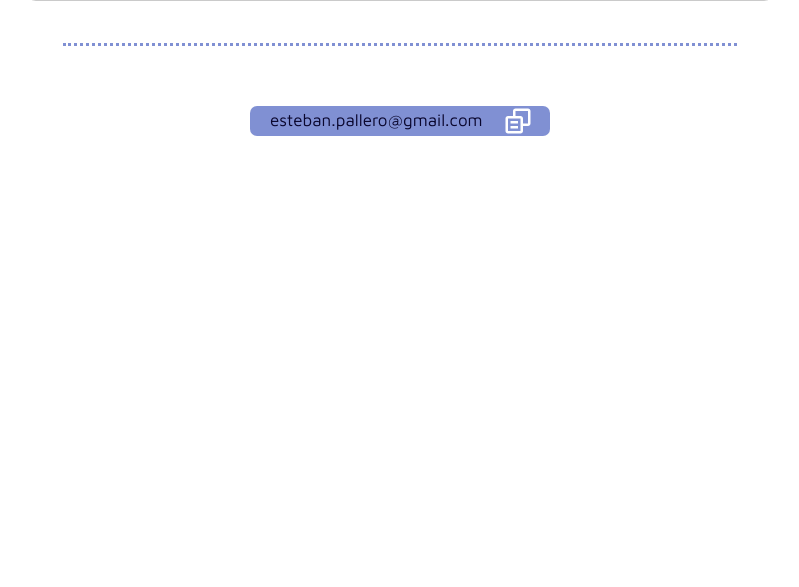
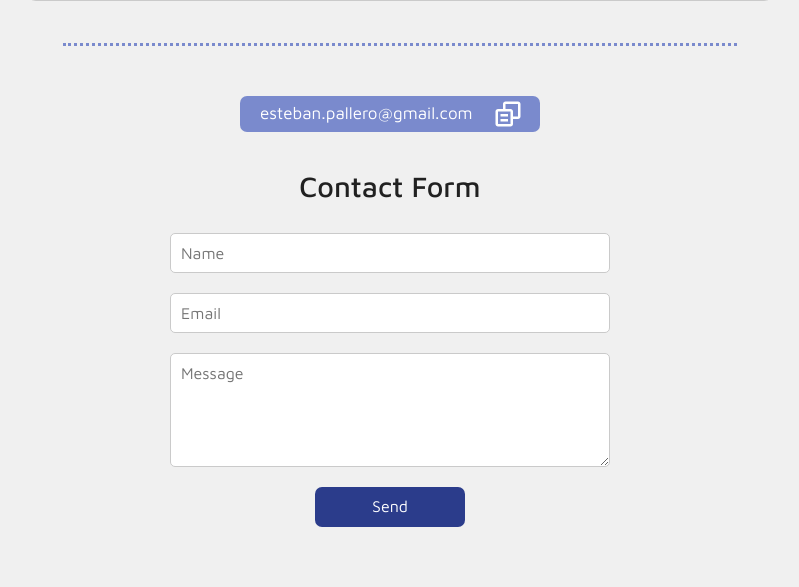
Before and after one commit to JoelPallero/Portfolio, a PHP site: page / in a window 1280 px wide. Shown: the part 3794-4381 px from the top of the page, without its empty margins (250-1049 px from the left). Before the commit the page ends 3930 px from the top, so only its background shows below. Run offline with PHP 8.4, Linux system fonts and the light colour scheme.

Commit message:
contact form added

```diff
--- a/css/app.css
+++ b/css/app.css
@@ -13,7 +13,7 @@ Variables
 */
 :root {
     /* Font Family */
-    --bg-pry: #ffffff;
+    --bg-pry: #f0f0f0;
     --ff-primary: 'Maven Pro', sans-serif;
     --ff-secondary: 'Montserrat', sans-serif;
 
@@ -752,8 +746,14 @@ img {
 
 .footer{
     width: 100%;
-    height: 50px;
+    height: auto;
     margin-bottom: 30px;
+    display: flex;
+    justify-content: center;
+    align-items: center;
+    gap: 20px;
+    flex-direction: column;
+
 }
 
 .email-container{
@@ -768,7 +768,7 @@ img {
     outline: none;
     border-radius: 7px;
     background-color: var(--bg-dwld-color);
-    color: var(--title-main-color);
+    color: #ffffff;
     font-weight: 400;
     font-size: 17px;
     cursor: pointer;
@@ -813,6 +813,77 @@ img {
     opacity: 1;
 }
 
+/* Footer Form */
+
+.form{
+    width: 100%;
+    display: flex;
+    flex-direction: column;
+    justify-content: center;
+    align-items: center;
+    gap: 20px;
+    padding: 20px;
+
+    & input,
+    button{
+        height: 40px;
+    }
+
+    input, textarea{
+        width: 100%;
+        border: 1px solid var(--border-color);
+        padding: 10px;
+        border-radius: 5px;
+        font-size: 16px;
+    }
+
+    input:active,
+    input:focus,
+    textarea:active,
+    textarea:focus{
+        outline: none;
+        border: 2px solid var(--bg-dwld-color);
+    }
+
+    button{
+        width: 150px;
+        font-size: 16px;
+        background-color: var(--bg-reset-color);
+        color: #ffffff;
+        border: none;
+        outline: none;
+        border-radius: 7px;
+        cursor: pointer;
+        display: flex;
+        justify-content: center;
+        align-items: center;
+        flex-wrap: nowrap;
+        gap: 10px;
+    }
+    button:hover{
+        background-color: var(--li-color);
+    }
+}
+
+input:user-invalid,
+textarea:user-invalid {
+    border: none;
+    outline: 1px solid red;
+}
+
+.sent-check{
+    display: none;
+}
+
+.send-button-ok{
+    background-color: #2c8528;
+    color: #ffffff;
+}
+
+.send-button-ok .sent-check{
+    display: block;
+}
+
 
 /* Media Queries */
 
@@ -829,6 +900,9 @@ img {
     .client-web{
         width: 380px;
         height: 240px;
+    }
+    .footer{
+        width: 480px;
     }
 }
 
--- a/index.html
+++ b/index.html
@@ -16,6 +16,7 @@
 </head>
 
 <body class="container">
+    <!-- header -->
     <header class="header container">
         <section class="skin">
             <div class="logo" id="logo">
@@ -393,7 +394,7 @@
 
 
     <!-- Footer -->
-    <footer class="footer container">
+    <footer class="footer">
         <button class="email-container" id="copy-mail">
             esteban.pallero@gmail.com
             <div class="icons-container">
@@ -401,6 +402,16 @@
                 <img loading="lazy" src="/img/icons/checked.svg" alt="copy icon" class="ck-symbol check-icon">
             </div>
         </button>
+        <form class="form" id="contact-form">
+            <h2 class="subtitle">Contact Form</h2>
+            <input type="text" name="Name" placeholder="Name" id="client-name" required>
+
+            <input type="email" name="Email"
+            placeholder="Email" id="email" required>
+
+            <textarea name="Message" placeholder="Message" id="message" rows="5" cols="30" required></textarea>
+            <button type="submit" id="send-button" class=""> Send <span class="sent-check">✓</span></button>
+        </form>
     </footer>
 
     <!-- scripts -->
@@ -409,6 +420,7 @@
     <script src="/js/header.js"></script>
     <script src="/js/clipboard.js"></script>
     <script src="/js/dark-mode.js"></script>
+    <script src="/js/form.js"></script>
 </body>
 
 </html>
--- /dev/null
+++ b/js/form.js
@@ -0,0 +1,31 @@
+(function(){
+    const form = document.getElementById('contact-form');
+    const urlForm = 'https://formspree.io/f/mwkgvnqb';
+    const sendButton = document.getElementById('send-button');
+
+    async function handleSendEmail(e){
+        e.preventDefault();
+        try {
+            const fd = new FormData(this);
+
+            const response = await fetch(urlForm, {
+                method: 'POST',
+                body: fd,
+                headers: {
+                    Accept: 'aplication/json'
+                }
+            })
+            sendButton.classList.add('send-button-ok');
+
+            setTimeout(() => {
+                sendButton.classList.remove('send-button-ok');
+            }, 2500);
+
+            this.reset();
+        } catch (error) {
+            console.error(error)
+        }
+    }
+
+    form.addEventListener('submit', handleSendEmail);
+})();
```
Also changed, not shown: other parts of css/app.css (+82 -88 lines).
